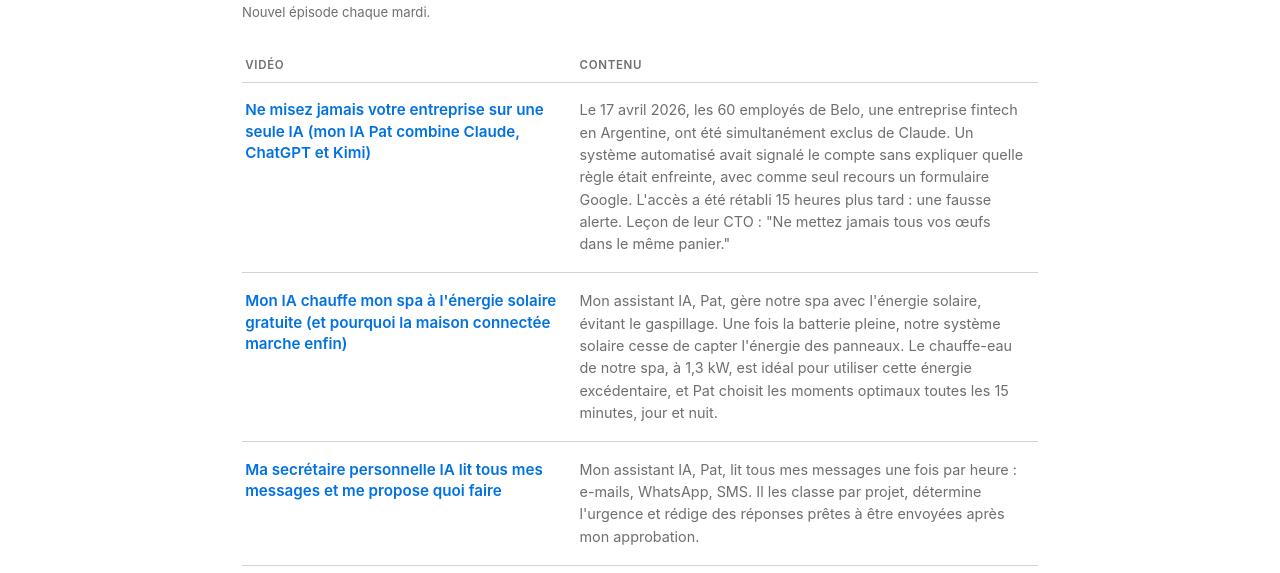
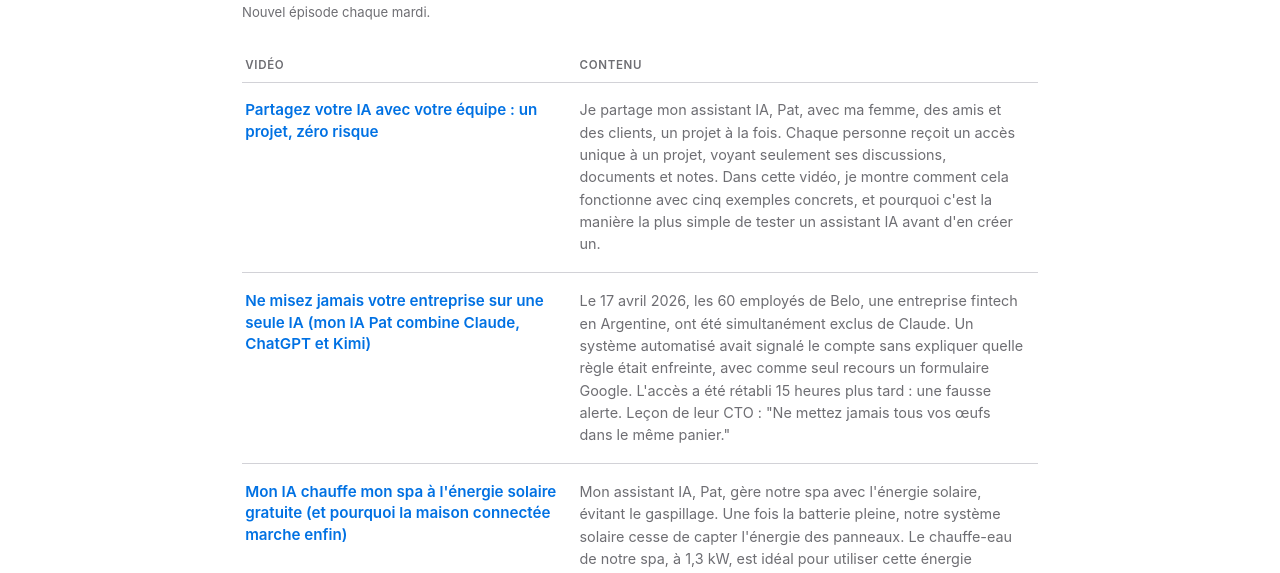
Before and after one commit to gicqueau/ushaia-website, a plain HTML site: page videos-fr.html in a window 1280 px wide. Shown: the part 220-793 px from the top of the page. Drawn offline with Linux system fonts and the light colour scheme.

Commit message:
Add "Partagez votre IA avec votre équipe : un projet, zéro risque" to Videos tab (auto, via sync_ushaia_website.js)
Co-Authored-By: Claude Sonnet 5 <noreply@anthropic.com>

```diff
--- a/videos-fr.html
+++ b/videos-fr.html
@@ -135,6 +135,12 @@
     <table class="videos">
       <thead><tr><th>Vidéo</th><th>Contenu</th></tr></thead>
       <tbody id="videoRows">
+        <tr data-publish="2026-11-17T15:00:00.000Z">
+          <td class="v-name">
+            <a href="https://www.youtube.com/watch?v=hXzRrLUcW6c" target="_blank" rel="noopener">Partagez votre IA avec votre équipe : un projet, zéro risque</a><br><span class="coming-tag">En avant-première — public le 17 novembre 2026</span>
+          </td>
+          <td class="v-desc">Je partage mon assistant IA, Pat, avec ma femme, des amis et des clients, un projet à la fois. Chaque personne reçoit un accès unique à un projet, voyant seulement ses discussions, documents et notes. Dans cette vidéo, je montre comment cela fonctionne avec cinq exemples concrets, et pourquoi c'est la manière la plus simple de tester un assistant IA avant d'en créer un.</td>
+        </tr>
         <tr data-publish="2026-11-10T15:00:00.000Z">
           <td class="v-name">
             <a href="https://www.youtube.com/watch?v=m8hliTshnZs" target="_blank" rel="noopener">Ne misez jamais votre entreprise sur une seule IA (mon IA Pat combine Claude, ChatGPT et Kimi)</a><br><span class="coming-tag">En avant-première — public le 10 novembre 2026</span>
```
